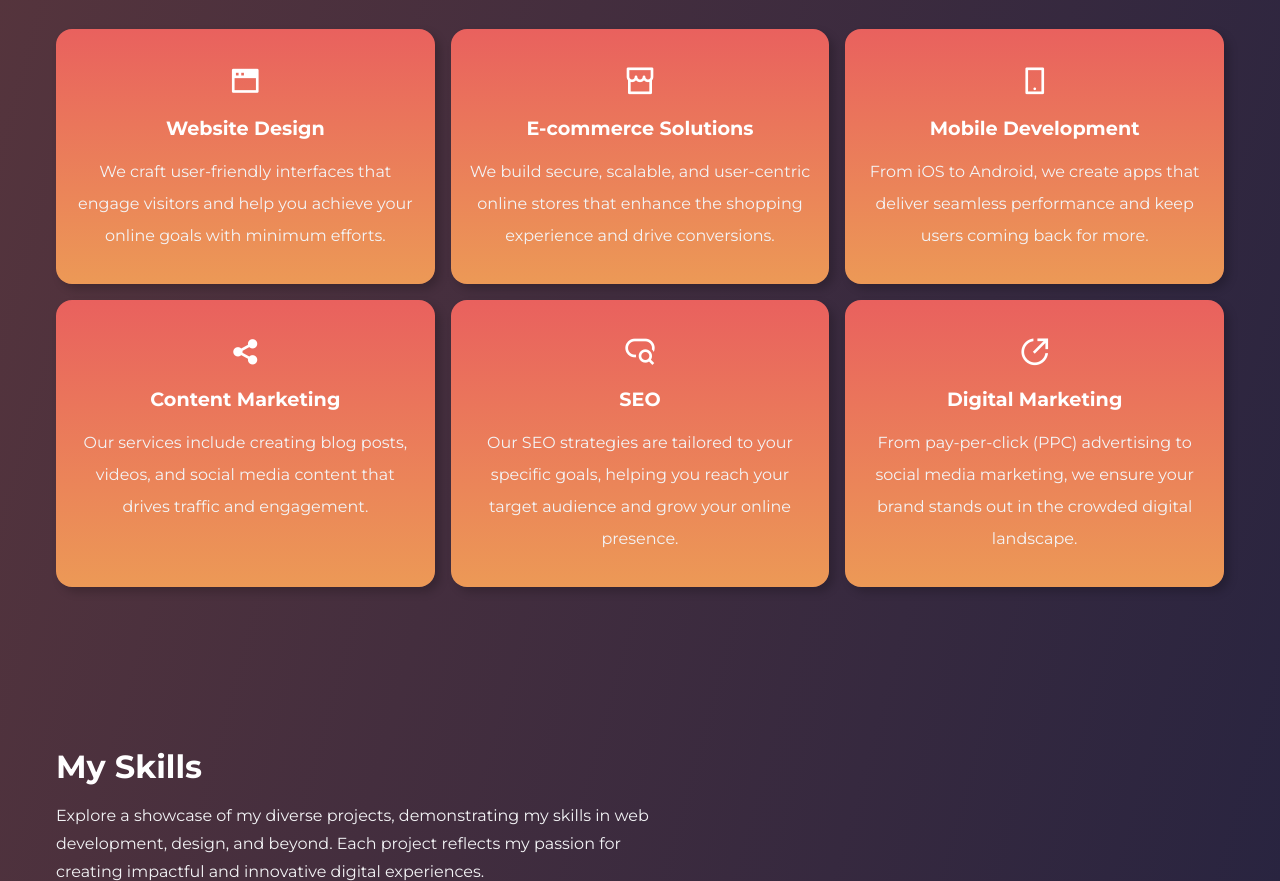
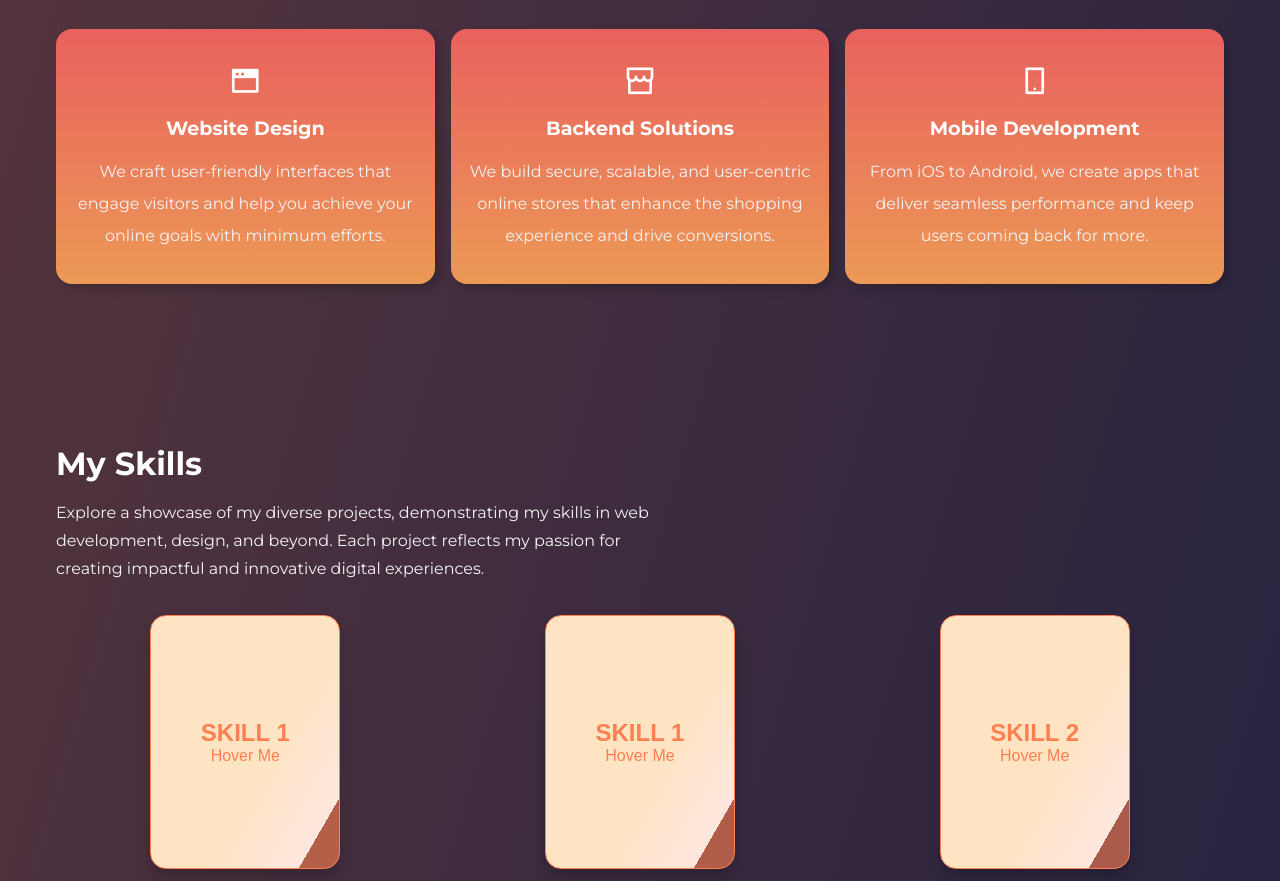
Before and after one commit to kailashsahu08/MyPortfolio, a plain HTML site: page index.html in a window 1280 px wide. Shown: the part 1624-2505 px from the top of the page. Drawn offline with nearby package versions, Linux system fonts and the light colour scheme.

Commit message:
some changes done in index.html

```diff
--- a/index.html
+++ b/index.html
@@ -83,7 +83,7 @@
         </div>
         <div class="service__card">
           <span><i class="ri-store-line"></i></span>
-          <h4>E-commerce Solutions</h4>
+          <h4>Backend Solutions</h4>
           <p>
             We build secure, scalable, and user-centric online stores that
             enhance the shopping experience and drive conversions.
@@ -95,30 +95,6 @@
           <p>
             From iOS to Android, we create apps that deliver seamless
             performance and keep users coming back for more.
-          </p>
-        </div>
-        <div class="service__card">
-          <span><i class="ri-share-fill"></i></span>
-          <h4>Content Marketing</h4>
-          <p>
-            Our services include creating blog posts, videos, and social media
-            content that drives traffic and engagement.
-          </p>
-        </div>
-        <div class="service__card">
-          <span><i class="ri-seo-line"></i></span>
-          <h4>SEO</h4>
-          <p>
-            Our SEO strategies are tailored to your specific goals, helping you
-            reach your target audience and grow your online presence.
-          </p>
-        </div>
-        <div class="service__card">
-          <span><i class="ri-share-circle-line"></i></span>
-          <h4>Digital Marketing</h4>
-          <p>
-            From pay-per-click (PPC) advertising to social media marketing, we
-            ensure your brand stands out in the crowded digital landscape.
           </p>
         </div>
       </div>
@@ -252,18 +228,18 @@
       <div class="portfolio__banner">
         <div class="portfolio__banner__card">
           <span><i class="ri-macbook-line"></i></span>
-          <h4>150+ Projects</h4>
-          <p>Delivered</p>
+          <h4>10+ Projects</h4>
+          <p>Done</p>
         </div>
         <div class="portfolio__banner__card">
           <span><i class="ri-discuss-line"></i></span>
-          <h4>1500+ Happy</h4>
-          <p>Customers</p>
+          <h4>100+ DSA Problem</h4>
+          <p>Solved</p>
         </div>
         <div class="portfolio__banner__card">
           <span><i class="ri-heart-fill"></i></span>
-          <h4>2700+ Lovely</h4>
-          <p>Feedbacks</p>
+          <h4>1000+ Views</h4>
+          <p>leetcode</p>
         </div>
       </div>
     </section>
```
